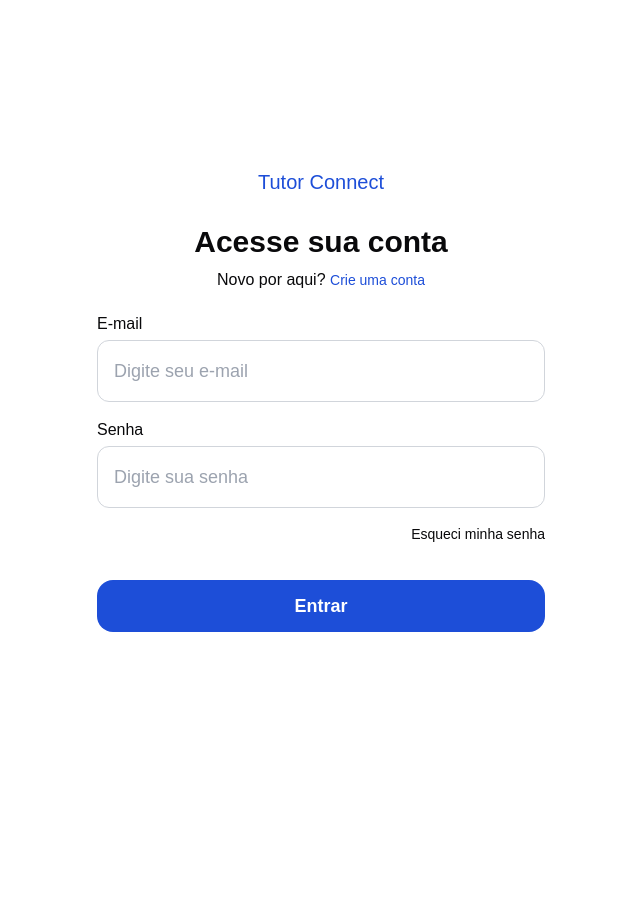
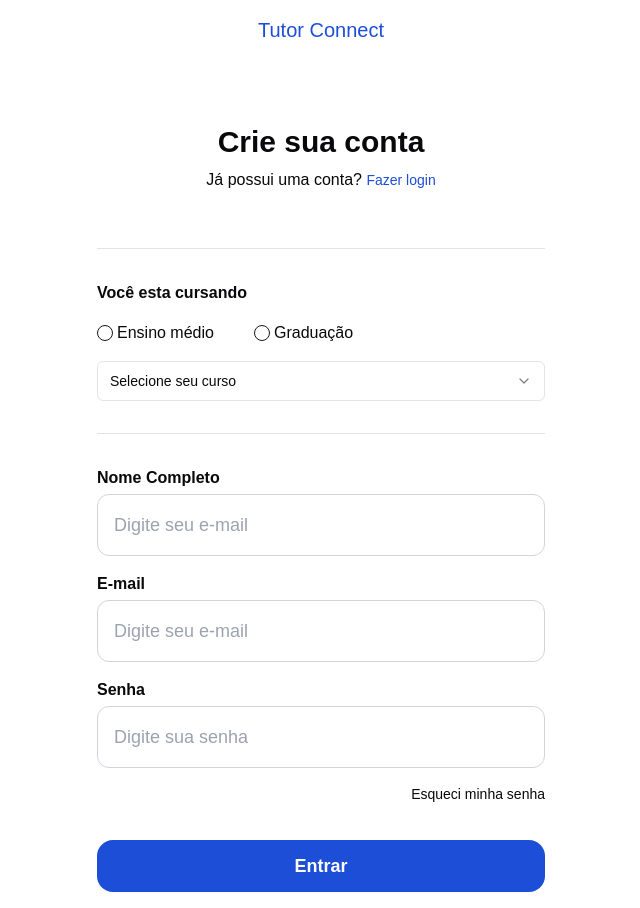
Before and after one commit to eduardoamorim-dev/tutorconnect-sistemaprincipal, a Next.js app: page /signUpScreen in a window 1280 px wide. Shown: the whole page, without its empty margins (319-959 px from the left). Before the commit the page ends 800 px from the top, so only its background shows below. Built offline with nearby package versions, Linux system fonts and the light colour scheme.

Commit message:
feat: sign up screen

```diff
--- a/package.json
+++ b/package.json
@@ -10,7 +10,9 @@
   },
   "dependencies": {
     "@radix-ui/react-label": "^2.1.0",
+    "@radix-ui/react-radio-group": "^1.2.1",
     "@radix-ui/react-select": "^2.1.2",
+    "@radix-ui/react-separator": "^1.1.0",
     "@radix-ui/react-slot": "^1.1.0",
     "class-variance-authority": "^0.7.0",
     "clsx": "^2.1.1",
--- a/src/app/signInScreen/page.tsx
+++ b/src/app/signInScreen/page.tsx
@@ -27,9 +27,9 @@ export default function SignInScreen() {
         <SplashScreen />
       ) : (
         <div className="min-h-screen flex flex-col items-center justify-center bg-slate p-4">
-          <p className="text-xl text-blue-700  mb-7">Tutor Connect</p>
+          <p className="text-xl text-blue-700  mb-20">Tutor Connect</p>
           <h1 className="text-3xl font-bold mb-2">Acesse sua conta</h1>
-          <p className="mb-5">
+          <p className="mb-10">
             Novo por aqui?{" "}
             <a
               href="#"
--- a/src/app/signUpScreen/page.tsx
+++ b/src/app/signUpScreen/page.tsx
@@ -1,6 +1,16 @@
 "use client";
 
 import { useForm } from "react-hook-form";
+
+import {
+  Select,
+  SelectContent,
+  SelectItem,
+  SelectTrigger,
+  SelectValue,
+} from "@/components/ui/select";
+import { RadioGroup, RadioGroupItem } from "@/components/ui/radio-group";
+import { Separator } from "@/components/ui/separator";
 
 export default function SignUpScreen() {
   const { handleSubmit: hookFormHandleSubmit, register } = useForm();
@@ -10,16 +20,17 @@ export default function SignUpScreen() {
   });
 
   return (
+    <>
       <div className="min-h-screen flex flex-col items-center justify-center bg-slate p-4">
-      <p className="text-xl text-blue-700  mb-7">Tutor Connect</p>
-      <h1 className="text-3xl font-bold mb-2">Acesse sua conta</h1>
-      <p className="mb-5">
-        Novo por aqui?{" "}
+        <p className="text-xl text-blue-700  mb-20">Tutor Connect</p>
+        <h1 className="text-3xl font-bold mb-2">Crie sua conta</h1>
+        <p className="mb-10">
+          Já possui uma conta?{" "}
           <a
             href="#"
             className="text-blue-700 text-sm hover:underline focus:outline-none focus:ring-2 focus:ring-white "
           >
-          Crie uma conta
+            Fazer login
           </a>
         </p>
 
@@ -27,8 +38,57 @@ export default function SignUpScreen() {
           onSubmit={handleSubmit}
           className="flex flex-col gap-4 w-full max-w-md"
         >
+          <Separator className="my-4" />
+
+          <p className="font-bold">Você esta cursando</p>
+
+          <RadioGroup defaultValue="comfortable">
+            <div className="flex  items-center">
+              <div className="flex items-center space-x-1">
+                <RadioGroupItem value="ensinomedio" id="r1" />
+                <label htmlFor="r1" className="ml-2">
+                  Ensino médio
+                </label>
+              </div>
+              <div className="flex items-center space-x-1 ml-10">
+                <RadioGroupItem value="graduacao" id="r2" />
+                <label htmlFor="r2" className="ml-2">
+                  Graduação
+                </label>
+              </div>
+            </div>
+          </RadioGroup>
+
+          <Select>
+            <SelectTrigger className="w-full">
+              <SelectValue placeholder="Selecione seu curso" />
+            </SelectTrigger>
+            <SelectContent>
+              <SelectItem value="ads">
+                Analise e Desenvolvimento de Sistemas
+              </SelectItem>
+              <SelectItem value="gc">Gestão Comercial</SelectItem>
+              <SelectItem value="ee">Engenharia Elétrica</SelectItem>
+            </SelectContent>
+          </Select>
+
+          <Separator className="my-4" />
+
           <div className="flex flex-col">
-          <label htmlFor="email" className=" mb-1 font-medium">
+            <label htmlFor="nome" className=" mb-1 font-bold">
+              Nome Completo
+            </label>
+            <input
+              id="nome"
+              className="text-lg p-4 border border-gray-300 rounded-xl focus:outline-none focus:ring-2 focus:ring-sky-500 placeholder:text-lg placeholder-gray-400"
+              type="nome"
+              {...register("nome", {})}
+              placeholder="Digite seu e-mail"
+            />
+          </div>
+
+          <div className="flex flex-col">
+            <label htmlFor="email" className=" mb-1 font-bold">
               E-mail
             </label>
             <input
@@ -41,7 +101,7 @@ export default function SignUpScreen() {
           </div>
 
           <div className="flex flex-col">
-          <label htmlFor="password" className=" mb-1 font-medium">
+            <label htmlFor="password" className=" mb-1 font-bold">
               Senha
             </label>
             <input
@@ -70,5 +130,6 @@ export default function SignUpScreen() {
           </button>
         </form>
       </div>
+    </>
   );
 }
--- /dev/null
+++ b/src/components/ui/radio-group.tsx
@@ -0,0 +1,44 @@
+"use client"
+
+import * as React from "react"
+import * as RadioGroupPrimitive from "@radix-ui/react-radio-group"
+import { Circle } from "lucide-react"
+
+import { cn } from "@/lib/utils"
+
+const RadioGroup = React.forwardRef<
+  React.ElementRef<typeof RadioGroupPrimitive.Root>,
+  React.ComponentPropsWithoutRef<typeof RadioGroupPrimitive.Root>
+>(({ className, ...props }, ref) => {
+  return (
+    <RadioGroupPrimitive.Root
+      className={cn("grid gap-2", className)}
+      {...props}
+      ref={ref}
+    />
+  )
+})
+RadioGroup.displayName = RadioGroupPrimitive.Root.displayName
+
+const RadioGroupItem = React.forwardRef<
+  React.ElementRef<typeof RadioGroupPrimitive.Item>,
+  React.ComponentPropsWithoutRef<typeof RadioGroupPrimitive.Item>
+>(({ className, ...props }, ref) => {
+  return (
+    <RadioGroupPrimitive.Item
+      ref={ref}
+      className={cn(
+        "aspect-square h-4 w-4 rounded-full border border-primary text-primary ring-offset-background focus:outline-none focus-visible:ring-2 focus-visible:ring-ring focus-visible:ring-offset-2 disabled:cursor-not-allowed disabled:opacity-50",
+        className
+      )}
+      {...props}
+    >
+      <RadioGroupPrimitive.Indicator className="flex items-center justify-center">
+        <Circle className="h-2.5 w-2.5 fill-current text-current" />
+      </RadioGroupPrimitive.Indicator>
+    </RadioGroupPrimitive.Item>
+  )
+})
+RadioGroupItem.displayName = RadioGroupPrimitive.Item.displayName
+
+export { RadioGroup, RadioGroupItem }
--- /dev/null
+++ b/src/components/ui/separator.tsx
@@ -0,0 +1,31 @@
+"use client"
+
+import * as React from "react"
+import * as SeparatorPrimitive from "@radix-ui/react-separator"
+
+import { cn } from "@/lib/utils"
+
+const Separator = React.forwardRef<
+  React.ElementRef<typeof SeparatorPrimitive.Root>,
+  React.ComponentPropsWithoutRef<typeof SeparatorPrimitive.Root>
+>(
+  (
+    { className, orientation = "horizontal", decorative = true, ...props },
+    ref
+  ) => (
+    <SeparatorPrimitive.Root
+      ref={ref}
+      decorative={decorative}
+      orientation={orientation}
+      className={cn(
+        "shrink-0 bg-border",
+        orientation === "horizontal" ? "h-[1px] w-full" : "h-full w-[1px]",
+        className
+      )}
+      {...props}
+    />
+  )
+)
+Separator.displayName = SeparatorPrimitive.Root.displayName
+
+export { Separator }
```
Also changed, not shown: 1 other file (tests, documents, lock files or other folders). Lines whose indentation alone changed are shown as unchanged.
